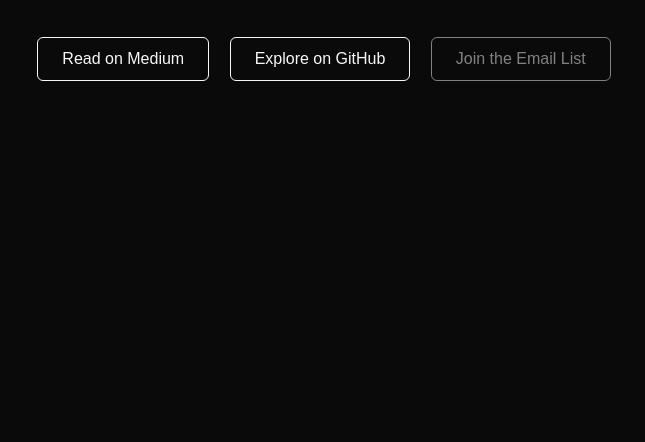
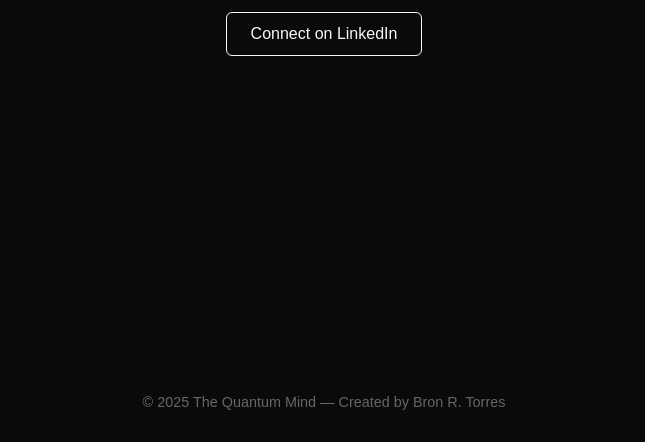
Before and after one commit to bronrtorres/thequantummind.github.io, a plain HTML site: page index.html in a window 1280 px wide. Shown: the part 422-864 px from the top of the page, without its empty margins (316-961 px from the left). Before the commit the page ends 800 px from the top, so only its background shows below. Drawn offline with Linux system fonts and the light colour scheme.

Commit message:
Update index.html
x and other socials

```diff
--- a/index.html
+++ b/index.html
@@ -14,7 +14,8 @@
       flex-direction: column;
       align-items: center;
       justify-content: center;
-      height: 100vh;
+      min-height: 100vh;
+      padding: 2rem;
       text-align: center;
     }
     h1 {
@@ -26,9 +27,14 @@
       margin-bottom: 2rem;
       color: #aaa;
     }
+    .links {
+      display: flex;
+      flex-direction: column;
+      gap: 1rem;
+      margin-bottom: 3rem;
+    }
     a {
       display: inline-block;
-      margin: 0.5rem;
       padding: 0.75rem 1.5rem;
       border: 1px solid #f8f8f8;
       border-radius: 6px;
@@ -40,15 +46,25 @@
       background-color: #f8f8f8;
       color: #0a0a0a;
     }
+    footer {
+      margin-top: auto;
+      font-size: 0.9rem;
+      color: #666;
+    }
   </style>
 </head>
 <body>
   <h1>The Quantum Mind</h1>
   <p>A living theory of coherence, consciousness, and human systems.</p>
-  <div>
+  <div class="links">
     <a href="https://medium.com/@bron_24012" target="_blank">Read on Medium</a>
     <a href="https://github.com/bronrtorres/the-quantum-mind" target="_blank">Explore on GitHub</a>
     <a href="#" title="Email list coming soon" style="opacity: 0.5; pointer-events: none;">Join the Email List</a>
+    <a href="https://x.com/BronRTorres" target="_blank">Follow on X</a>
+    <a href="https://www.linkedin.com/in/security-strategist/" target="_blank">Connect on LinkedIn</a>
   </div>
+  <footer>
+    © 2025 The Quantum Mind — Created by Bron R. Torres
+  </footer>
 </body>
 </html>
```
